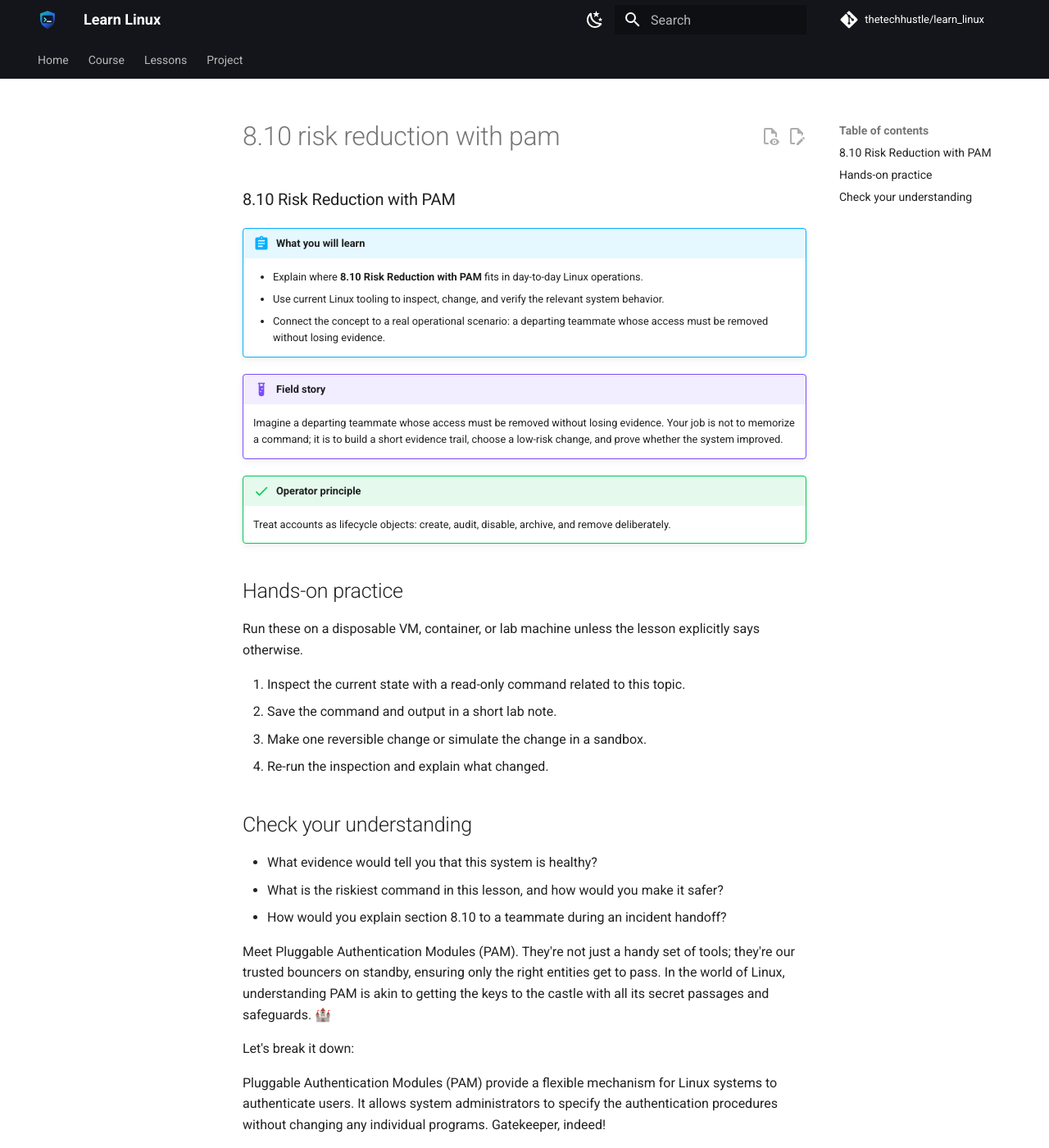
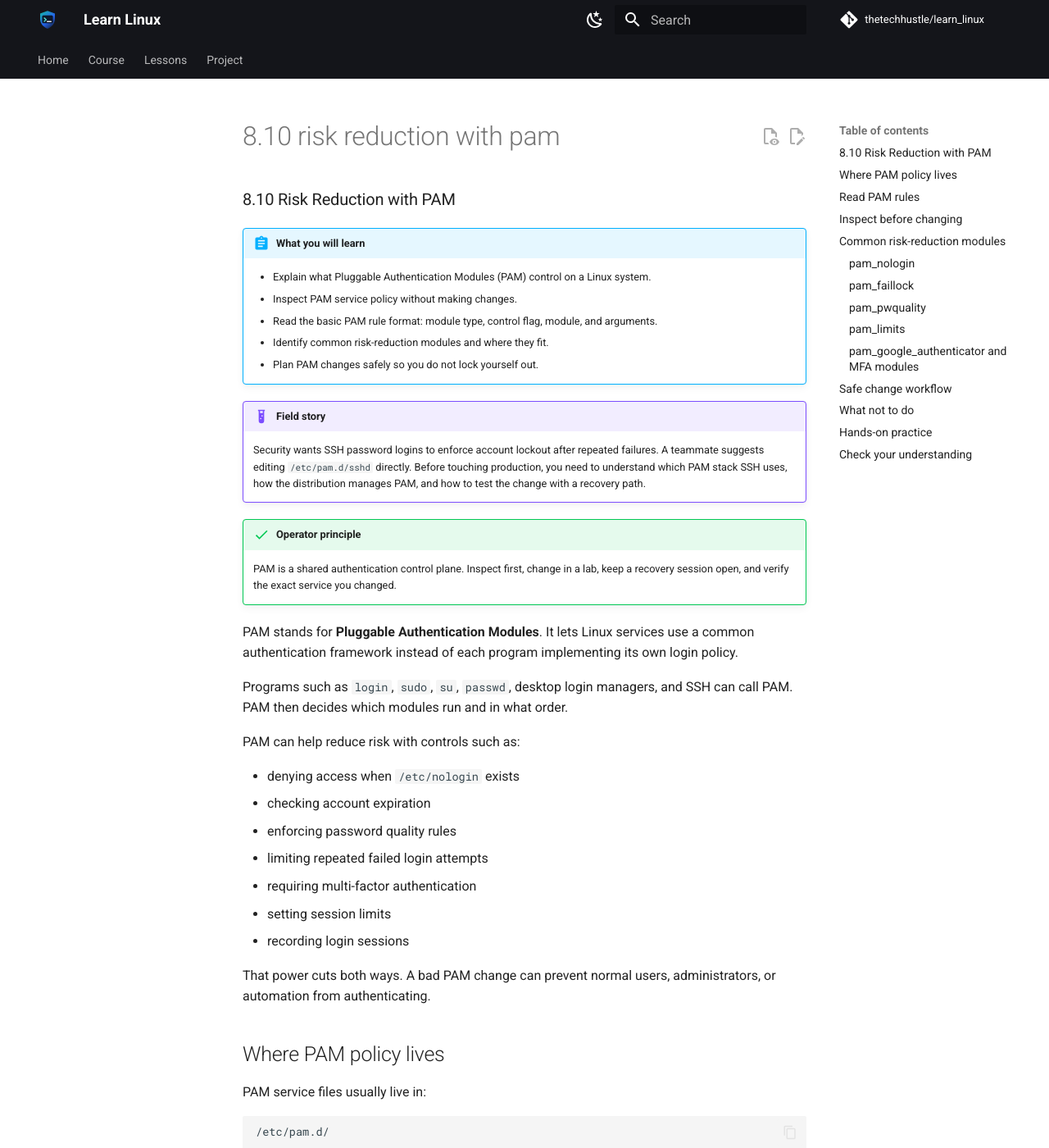
Before and after one commit to thetechhustle/learn_linux, an MkDocs documentation site: the page built from docs/lessons/08_user_management/8.10_risk_reduction_with_pam.md, in a window 1280 px wide and 1400 px high. Shown: the whole window at 82% size. Built offline with MkDocs 1.6.1 and Material for MkDocs 9.7.7, drawn with Linux system fonts in a browser that asks for light colours; comment, search, counter and statistics services are not loaded; some of the changed text lies outside the part shown.

Commit message:
Improve Chapter 08 PAM risk reduction lesson (#63)
Co-authored-by: Jules Ai <jules@Juless-Air.ts.net lan>

````diff
--- a/docs/lessons/08_user_management/8.10_risk_reduction_with_pam.md
+++ b/docs/lessons/08_user_management/8.10_risk_reduction_with_pam.md
@@ -1,74 +1,263 @@
 ### 8.10 Risk Reduction with PAM
 
-
-
 !!! abstract "What you will learn"
-    - Explain where **8.10 Risk Reduction with PAM** fits in day-to-day Linux operations.
-    - Use current Linux tooling to inspect, change, and verify the relevant system behavior.
-    - Connect the concept to a real operational scenario: a departing teammate whose access must be removed without losing evidence.
+    - Explain what Pluggable Authentication Modules (PAM) control on a Linux system.
+    - Inspect PAM service policy without making changes.
+    - Read the basic PAM rule format: module type, control flag, module, and arguments.
+    - Identify common risk-reduction modules and where they fit.
+    - Plan PAM changes safely so you do not lock yourself out.
 
 !!! example "Field story"
-    Imagine a departing teammate whose access must be removed without losing evidence. Your job is not to memorize a command; it is to build a short evidence trail, choose a low-risk change, and prove whether the system improved.
+    Security wants SSH password logins to enforce account lockout after repeated failures. A teammate suggests editing `/etc/pam.d/sshd` directly. Before touching production, you need to understand which PAM stack SSH uses, how the distribution manages PAM, and how to test the change with a recovery path.
 
 !!! success "Operator principle"
-    Treat accounts as lifecycle objects: create, audit, disable, archive, and remove deliberately.
+    PAM is a shared authentication control plane. Inspect first, change in a lab, keep a recovery session open, and verify the exact service you changed.
 
-## Hands-on practice
+PAM stands for **Pluggable Authentication Modules**. It lets Linux services use a common authentication framework instead of each program implementing its own login policy.
 
-Run these on a disposable VM, container, or lab machine unless the lesson explicitly says otherwise.
+Programs such as `login`, `sudo`, `su`, `passwd`, desktop login managers, and SSH can call PAM. PAM then decides which modules run and in what order.
 
-1. Inspect the current state with a read-only command related to this topic.
-2. Save the command and output in a short lab note.
-3. Make one reversible change or simulate the change in a sandbox.
-4. Re-run the inspection and explain what changed.
+PAM can help reduce risk with controls such as:
 
-## Check your understanding
+- denying access when `/etc/nologin` exists
+- checking account expiration
+- enforcing password quality rules
+- limiting repeated failed login attempts
+- requiring multi-factor authentication
+- setting session limits
+- recording login sessions
 
-- What evidence would tell you that this system is healthy?
-- What is the riskiest command in this lesson, and how would you make it safer?
-- How would you explain section 8.10 to a teammate during an incident handoff?
+That power cuts both ways. A bad PAM change can prevent normal users, administrators, or automation from authenticating.
 
+## Where PAM policy lives
 
-Meet Pluggable Authentication Modules (PAM). They're not just a handy set of tools; they're our trusted bouncers on standby, ensuring only the right entities get to pass. In the world of Linux, understanding PAM is akin to getting the keys to the castle with all its secret passages and safeguards. 🏰
+PAM service files usually live in:
 
-Let's break it down:
+```bash
+/etc/pam.d/
+```
 
-Pluggable Authentication Modules (PAM) provide a flexible mechanism for Linux systems to authenticate users. It allows system administrators to specify the authentication procedures without changing any individual programs. Gatekeeper, indeed!
-
-For example, assuming you have users logged into your system via an SSH server, you can use PAM to control how these users authenticate to your system, whether it's via passwords, physical keys, biometrics, or two-factor authentication.
-
-**Configuring PAM**
-
-To configure PAM, we mosey on over to the `/etc/pam.d/` directory. 👀 Within it, we'll find configuration files for various system services that utilize PAM for authentication.
+List them:
 
 ```bash
 ls /etc/pam.d/
 ```
 
-Each file within corresponds to a service and holds the specific PAM policies for that service. Take a minute to look through some of them. Never hurts to peek!
+Each file normally maps to a PAM-aware service. For example:
 
-Here's an example from a typical `sshd` configuration:
+- `/etc/pam.d/sshd` controls PAM behavior for OpenSSH when SSH is configured to use PAM.
+- `/etc/pam.d/sudo` controls PAM behavior for `sudo`.
+- `/etc/pam.d/su` controls PAM behavior for `su`.
+- `/etc/pam.d/passwd` controls password-change behavior for `passwd`.
+
+Distribution layout matters. Debian and Ubuntu commonly include shared stacks such as `common-auth`, `common-account`, `common-password`, and `common-session`. Red Hat-family systems commonly use generated or managed stacks such as `system-auth` and `password-auth`, often through `authselect`.
+
+## Read PAM rules
+
+A typical PAM line has this shape:
+
+```text
+type control module arguments
+```
+
+Example:
+
+```text
+auth required pam_nologin.so
+```
+
+The fields mean:
+
+- `auth`: module type. This phase proves identity or grants authentication.
+- `required`: control flag. Failure matters, but PAM may continue running later modules before returning failure.
+- `pam_nologin.so`: module name.
+- arguments: optional settings passed to the module.
+
+Common module types:
+
+- `auth`: authenticates a user, often with a password, key-related check, token, or MFA prompt.
+- `account`: checks whether the account is allowed to log in now.
+- `password`: handles password changes and password policy.
+- `session`: runs setup or cleanup when a session starts or ends.
+
+Common control flags:
+
+- `required`: must succeed, but PAM continues processing the stack.
+- `requisite`: must succeed, and failure can stop processing immediately.
+- `sufficient`: if it succeeds and no prior required module failed, PAM may accept the result.
+- `optional`: normally does not decide success by itself.
+- `include` or `substack`: pull in rules from another PAM file.
+
+Do not skim past `include` lines. A short service file may delegate most real policy to a shared stack.
+
+## Inspect before changing
+
+Start with read-only inspection:
 
 ```bash
-# /etc/pam.d/sshd
-auth     required       pam_nologin.so
-auth     include        system-auth
-account  required       pam_nologin.so
-account  include        system-auth
-password include        system-auth
-session  required       pam_loginuid.so
-session  include        system-auth
-session  optional       pam_keyinit.so
+sed -n '1,220p' /etc/pam.d/sshd
+sed -n '1,220p' /etc/pam.d/sudo
 ```
 
-**Writing PAM Modules**
+Find shared stacks:
 
-You can even go beyond and write your own PAM modules. Bespoke security, anyone? 🎩
+```bash
+grep -R "pam_faillock\\|pam_pwquality\\|pam_limits\\|pam_nologin" /etc/pam.d /etc/security 2>/dev/null
+```
 
-To delve into this rabbit hole, you should be confident in your C programming skills, as PAM modules are typically written in C. PAM module writing goes beyond the scope of this sub-chapter, but numerous tutorials and examples are available online to feed your curiosity.
+On Red Hat-family systems, check whether `authselect` manages PAM:
 
-In conclusion, Pluggable Authentication Modules (PAM) represent a structured way to implement authentication policies across a Linux system. Familiarity with PAM is paramount to mastering Linux user management. It’s the gatekeeper you need to befriend and the fortress you uphold.
+```bash
+command -v authselect
+authselect current
+```
 
-Remember, as a budding Linux maestro, knowing to leverage PAM effectively means ensuring a more secure environment for all users. Pretty impressive, isn't it? 🎵 🏰
+If PAM is managed by `authselect`, use that tooling and profile workflow instead of hand-editing generated files.
 
-As always, practice is the key—play around implementing PAM in your home lab environment. Witnessing PAM in action will solidify your understanding of this essential Linux security feature. On your way to becoming a superb guardian of your Linux realm! ⚔️
+For SSH specifically, confirm whether OpenSSH is using PAM:
+
+```bash
+sudo sshd -T | grep -i usepam
+```
+
+Some systems use `sshd -T`; others may need the full path such as `/usr/sbin/sshd -T`.
+
+## Common risk-reduction modules
+
+These modules are common examples. Availability and exact arguments vary by distribution, so always read local manual pages.
+
+### pam_nologin
+
+`pam_nologin.so` blocks non-root logins when `/etc/nologin` exists. It is often used during maintenance.
+
+Inspect:
+
+```bash
+grep -R "pam_nologin" /etc/pam.d 2>/dev/null
+```
+
+### pam_faillock
+
+`pam_faillock.so` tracks failed authentication attempts and can temporarily lock users after repeated failures.
+
+Inspect:
+
+```bash
+grep -R "pam_faillock" /etc/pam.d /etc/security 2>/dev/null
+command -v faillock
+```
+
+This connects to the failed-login lockout workflow from the previous lesson. Resetting a `faillock` counter is not the same thing as unlocking a deliberately locked password.
+
+### pam_pwquality
+
+`pam_pwquality.so` helps enforce password quality rules during password changes.
+
+Inspect:
+
+```bash
+grep -R "pam_pwquality" /etc/pam.d /etc/security 2>/dev/null
+```
+
+### pam_limits
+
+`pam_limits.so` applies limits from files such as `/etc/security/limits.conf` and `/etc/security/limits.d/`.
+
+Inspect:
+
+```bash
+grep -R "pam_limits" /etc/pam.d 2>/dev/null
+ls /etc/security/limits.d 2>/dev/null
+```
+
+### pam_google_authenticator and MFA modules
+
+Some environments add MFA through modules such as `pam_google_authenticator.so`, Duo PAM, or vendor-specific modules.
+
+Inspect before assuming:
+
+```bash
+grep -R "google_authenticator\\|duo\\|mfa\\|otp" /etc/pam.d /etc/security 2>/dev/null
+```
+
+MFA modules can change the login experience dramatically. Test with a recovery path and document enrollment expectations.
+
+## Safe change workflow
+
+Use this workflow before changing PAM on any important system.
+
+1. Identify the exact service and stack:
+
+    ```bash
+    sed -n '1,220p' /etc/pam.d/sshd
+    ```
+
+2. Confirm whether distribution tooling owns the stack:
+
+    ```bash
+    command -v authselect
+    authselect current
+    ```
+
+3. Make a backup with permissions preserved:
+
+    ```bash
+    sudo cp -a /etc/pam.d/sshd /etc/pam.d/sshd.bak.$(date +%Y%m%d%H%M%S)
+    ```
+
+4. Keep an existing root or sudo session open while testing.
+
+5. Test in a second terminal before closing the recovery session.
+
+6. Verify the exact service path that changed. For SSH, use a new SSH connection. For `sudo`, test `sudo -v` in a separate terminal.
+
+7. Record what changed and how you verified it.
+
+For production systems, prefer configuration management, peer review, and a documented rollback plan.
+
+## What not to do
+
+Avoid these failure patterns:
+
+- Editing PAM over a single SSH session with no console or recovery path.
+- Changing shared stacks without realizing multiple services use them.
+- Copying PAM lines from a different distribution.
+- Treating `include` files as decorative instead of policy-bearing.
+- Enabling MFA without an enrollment and break-glass plan.
+- Assuming SSH, `sudo`, desktop login, and service accounts all use the same PAM path.
+
+## Hands-on practice
+
+Run this on a disposable VM or lab machine.
+
+1. List PAM service files:
+
+    ```bash
+    ls /etc/pam.d/
+    ```
+
+2. Pick one service file and identify all four fields on at least three lines:
+
+    ```bash
+    sed -n '1,120p' /etc/pam.d/sudo
+    ```
+
+3. Search for common risk-reduction modules:
+
+    ```bash
+    grep -R "pam_nologin\\|pam_faillock\\|pam_pwquality\\|pam_limits" /etc/pam.d /etc/security 2>/dev/null
+    ```
+
+4. Write a short note answering:
+    - Which service file did you inspect?
+    - Which shared stacks did it include?
+    - Which module looked most security-sensitive?
+    - What recovery path would you keep open before changing it?
+
+## Check your understanding
+
+- Why can a PAM mistake lock out administrators?
+- What is the difference between `auth`, `account`, `password`, and `session` lines?
+- Why should you inspect `include` or `substack` lines carefully?
+- When should you use `authselect` instead of hand-editing PAM files?
+- What recovery path should be available before changing SSH or sudo PAM policy?
````
